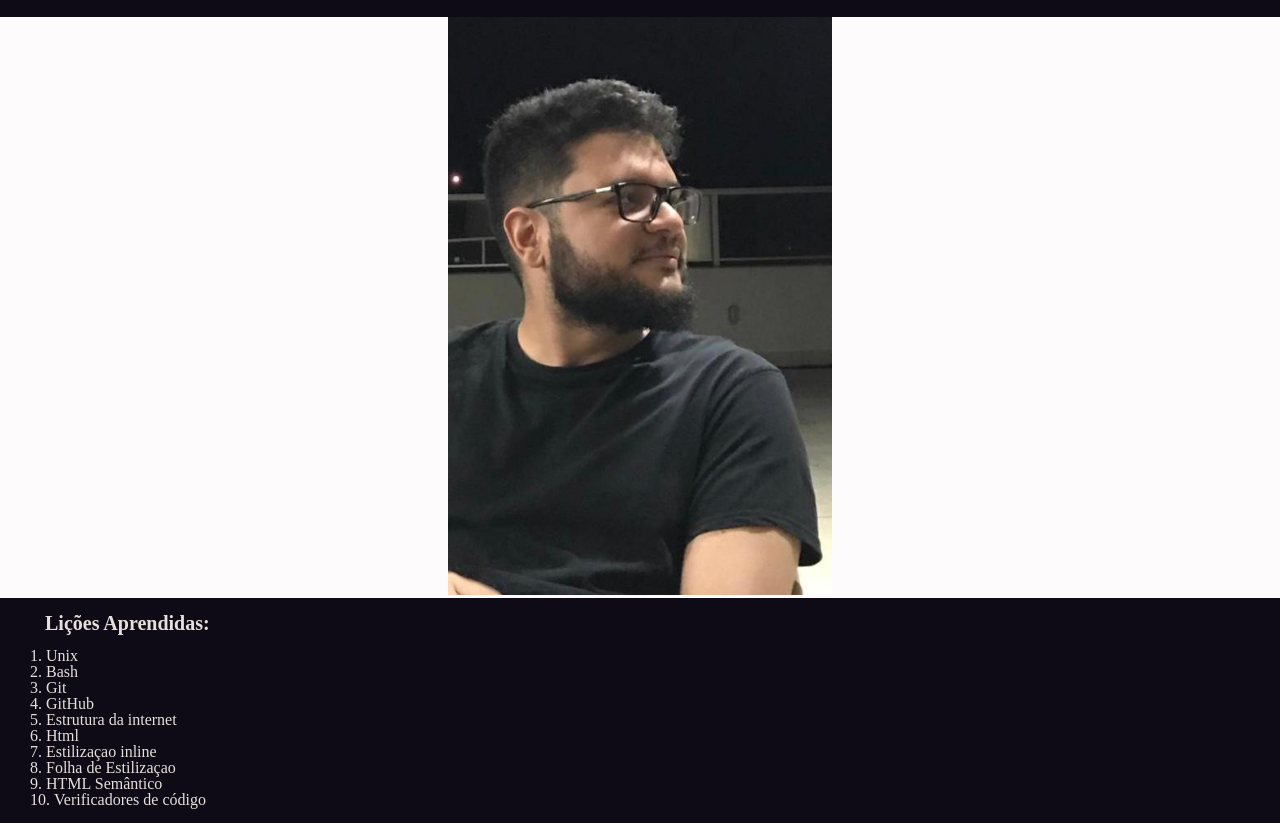
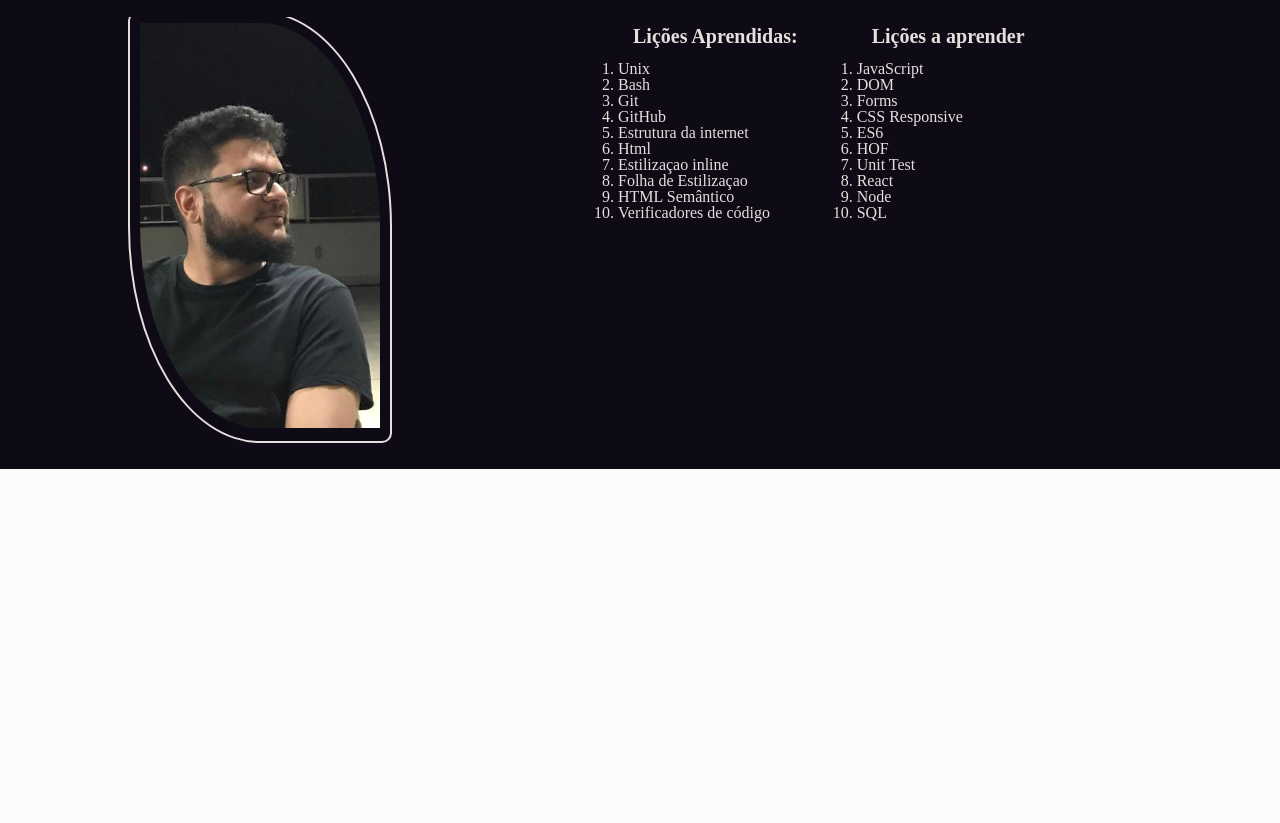
Before and after one commit to limarodrigoo/lessons-learned, a website: page index.html in a window 1280 px wide. Shown: the part 53-876 px from the top of the page. After the commit the page ends 800 px from the top, so only its background shows below. Drawn offline with Linux system fonts and the light colour scheme.

Commit message:
Adicionando lista de lições para aprender

```diff
--- a/index.html
+++ b/index.html
@@ -14,8 +14,10 @@
   </header>
   <main>
     <article>
-      <section>
-        <img id="minha_foto" src="./images/minha-foto.jpeg" alt="Minha foto de perfil">
+      <section id="profile-photo">
+        <div id="profile-border">
+          <img id="minha_foto" src="./images/minha-foto.jpeg" alt="Minha foto de perfil">
+        </div>
       </section>
       <section id="licoes">
         <ol id="licoes_aprendidas">
@@ -31,6 +33,19 @@
           <li>HTML Semântico</li>
           <li>Verificadores de código</li>
         </ol>
+        <ol id="licoes_a_aprender">
+          <h2>Lições a aprender</h2>
+          <li>JavaScript</li>
+          <li>DOM</li>
+          <li>Forms</li>
+          <li>CSS Responsive</li>
+          <li>ES6</li>
+          <li>HOF</li>
+          <li>Unit Test</li>
+          <li>React</li>
+          <li>Node</li>
+          <li>SQL</li>
+        </ol>
       </section>
     </article>
   </main>
--- a/style.css
+++ b/style.css
@@ -1,6 +1,9 @@
 body {
   background-color: rgb(253, 251, 251);
   color: #e7dfdd;
+}
+main{
+  background-color: #0e0b16;
 }
 h1 {
   font-weight: bold;
@@ -22,17 +25,37 @@ h2 {
   text-align: center;
   padding: 20px 0;
 }
+#profile-photo {
+  display: inline-block;
+  padding: 5% 10% 2% 10%;
+}
+#profile-border {
+  background-color: #0e0b16;
+  border: 2.5px solid #e7dfdd;
+  border-radius: 10px 50%;
+  display: inline-block;
+}
 #minha_foto {
-  padding: 0 35%;
-  width: 30%;
+  border-radius: 10px 50%;
+  width: 240px;
+  padding: 10px;
 }
 #licoes {
   background-color: #0e0b16;
+  padding: 5% 5%;
+  display: inline-block;
+  vertical-align: top;
+}
+ol {
+  list-style-type: inside;
+  list-style-type: decimal;
+  padding: 0 10px 10px 30px;
+  text-align: justify;
 }
 #licoes_aprendidas {
   display: inline-block;
-  list-style: inside;
-  list-style-type: decimal;
-  text-align: justify;
-  padding: 0 15px 15px 30px;
+
 }
+#licoes_a_aprender {
+  display: inline-block;
+}
```
